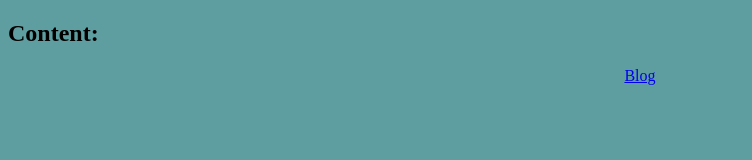
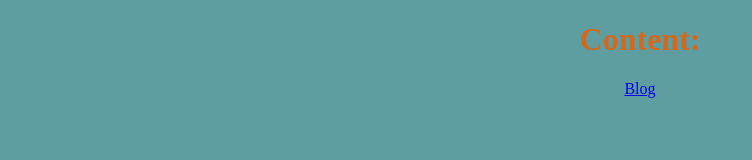
Before and after one commit to jeremyMann-dev/jeremyMann-dev.github.io, a plain HTML site: page index.html in a window 1280 px wide. Shown: the whole page, without its empty margins (0-752 px from the left). Drawn offline with Linux system fonts and the light colour scheme.

Commit message:
Update index.html

```diff
--- a/index.html
+++ b/index.html
@@ -5,7 +5,7 @@
     <title>Welcome to my humble abode</title>
 </head>
 <body>
-    <h2>Content:</h2>
+    <h1>Content:</h1>
     <p><a href="/pages/Blog.html">Blog</a></p>
 
 </body>
```
